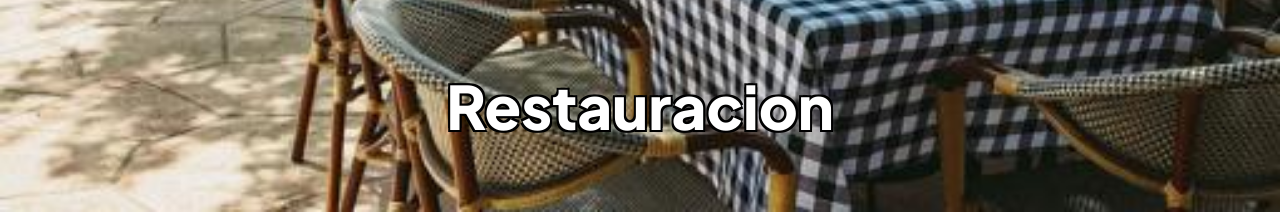
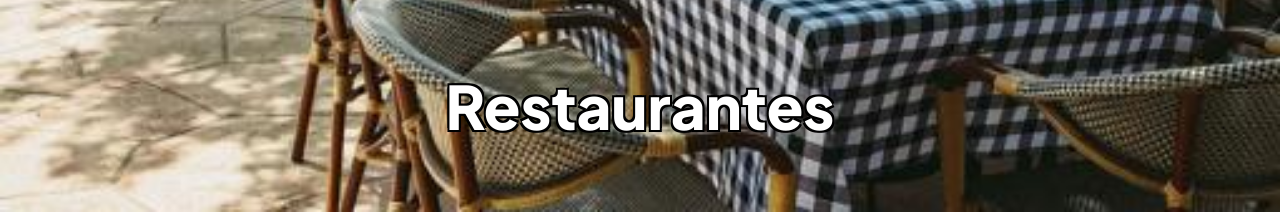
Before and after one commit to daniperezluna/bodafest, a Next.js app: page /restaurantes in a window 1280 px wide. Shown: the part 180-394 px from the top of the page. Built offline with nearby package versions, Linux system fonts and the light colour scheme.

Commit message:
Fix image wrongly assigned and typos in text

```diff
--- a/src/app/restaurantes/page.js
+++ b/src/app/restaurantes/page.js
@@ -6,7 +6,7 @@ import { blogRestaurantes } from '@/lib/blogRestauracion'
 const Blog = () => {
   return (
     <>
-      <PageHeader currentPage={"Restauracion"} banner={"banner-2"} />
+      <PageHeader currentPage={"Restaurantes"} banner={"banner-2"} />
       <BlogTwo data={blogRestaurantes}/>
     </>
   )
--- a/src/components/about/AboutBus.js
+++ b/src/components/about/AboutBus.js
@@ -57,6 +57,7 @@ const AboutBus = ({ styleNum }) => {
                             <div>
                                 <h4 className={`fw-extra-bold ${dateClass}`}>3 de Mayo de 2025</h4>
                                 <p className="custom-jakarta custom-font-style-2 fw-semibold mb-0">13:45 pm (Pendiente de confirmar)</p>
+                                <p className="custom-jakarta custom-font-style-2 fw-semibold mb-0"> ℹ️ Los horarios de vuelta los anunciaremos más adelante</p>
                             </div>
                             <div>
                                 <h4 className="text-uppercase fw-extra-bold custom-jakarta">Dirección</h4>
--- a/src/components/about/AboutQuote.js
+++ b/src/components/about/AboutQuote.js
@@ -42,9 +42,9 @@ const AboutQuote = ({ styleNum }) => {
                                 <h5 className="blog-inner-text custom-jakarta fw-bold mb-20">Hemos sido Ted buscando señales y Marshall apostando por el amor, Ross discutiendo sobre dinosaurios y Monica organizando cada plan.</h5>
                                 <h5 className="blog-inner-text custom-jakarta fw-bold mb-20">Y ahora, después de casi 14 años de temporada tras temporada, llega el episodio que siempre quisimos grabar.</h5>
                                 <h5 className="blog-inner-text custom-jakarta fw-bold mb-20">Así que aquí está, el final de temporada (que no de serie) que esperábais. ¿Os lo vais a perder?</h5>
-                                <h5 className="blog-inner-text custom-jakarta fw-bold mb-20">Si nuestra historia fuera una serie, vosotros seríais los personajes recurrentes, los que han estado en cada escena importante, en cada giro de guion.</h5>
+                                <h5 className="blog-inner-text custom-jakarta fw-bold mb-20">Si nuestra historia fuera una serie, vosotros seríais los personajes recurrentes, los que han estado en cada escena importante, en cada giro de guión.</h5>
                                 <h5 className="blog-inner-text custom-jakarta fw-bold mb-20">Y ahora, queremos que estéis en este capítulo especial, no como espectadores, sino como parte de la trama.</h5>
-                                <h5 className="blog-inner-text custom-jakarta fw-bold mb-20">Nos vemos en la boda!!.</h5>
+                                <h5 className="blog-inner-text custom-jakarta fw-bold mb-20">¡¡Nos vemos en la boda!!</h5>
                             </div>
                         </div>
                     </blockquote>
--- a/src/lib/blogAlojamientos.js
+++ b/src/lib/blogAlojamientos.js
@@ -7,7 +7,7 @@ import pension_guerrero from "@/assets/images/pension_guerrero.jpg"
 export const blogAlojamientos = [
     {
         id: 1,
-        img: fuente_las_piedras,
+        img: villa_maria,
         link: "https://villamariacabra.top/",
         title: "Hotel Villa María",
         desc: "Hotel en el centro del pueblo junto al histórico Parque Alcántara Romero",
@@ -16,7 +16,7 @@ export const blogAlojamientos = [
     },
     {
         id: 2,
-        img: villa_maria,
+        img: fuente_las_piedras,
         link: "https://hotelfuentelaspiedras.com/",
         title: "Hotel Fuente Las Piedras",
         desc: "Hotel en el corazón de la Subbética. La auténtica felicidad, empieza aquí",
```
